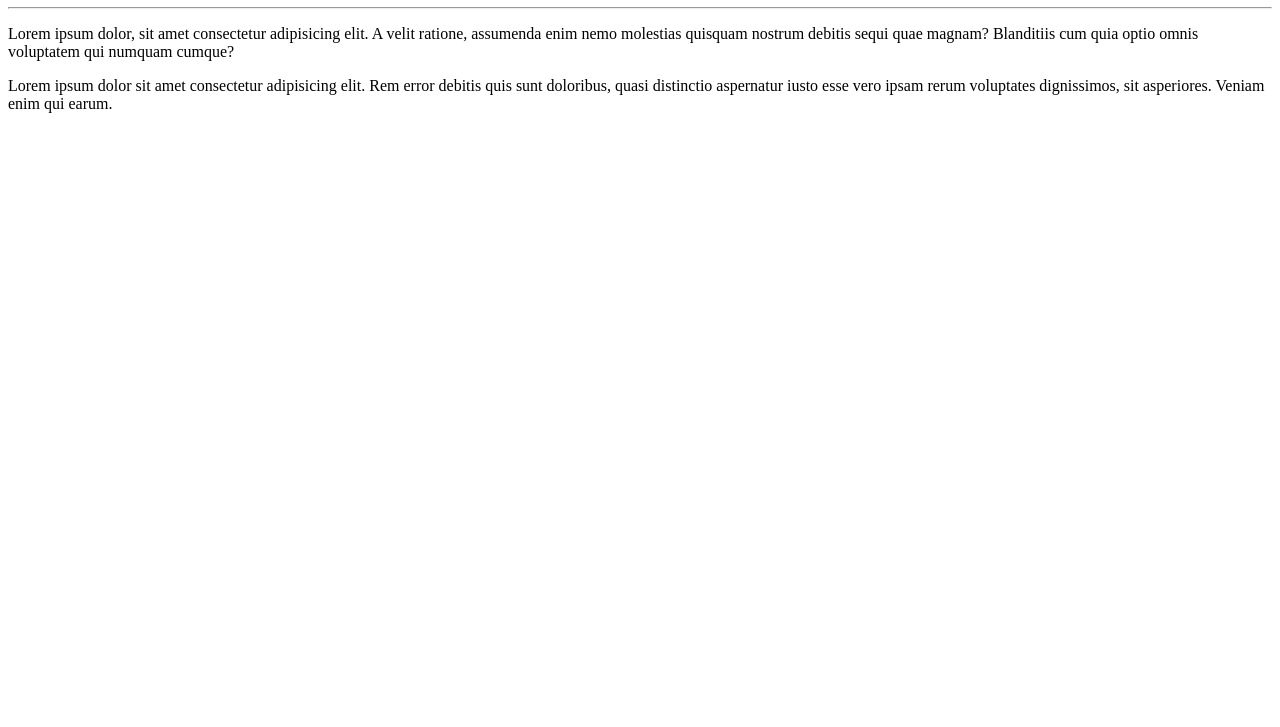
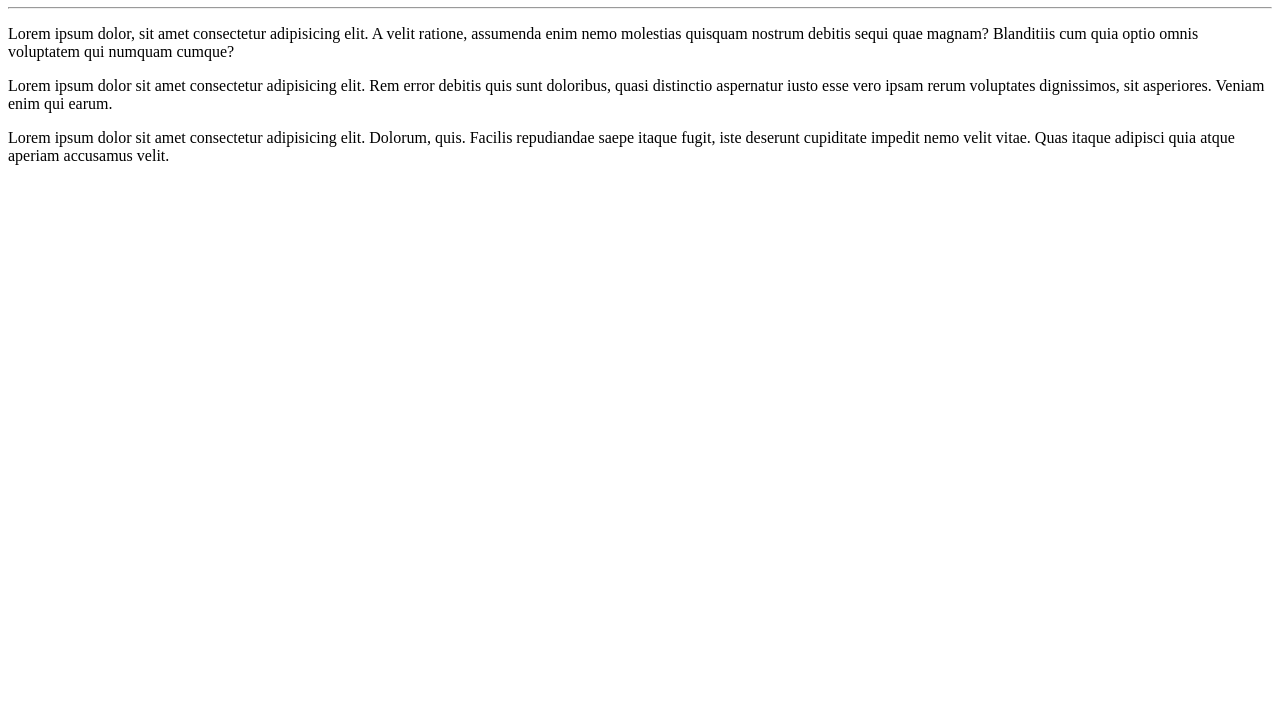
Before and after one commit to fgcabral88/CursoGitGithub, a plain HTML site: page Site-Exemplo/Index.html in a window 1280 px wide. Shown: the part 73-800 px from the top of the page. Drawn offline with Linux system fonts and the light colour scheme.

Commit message:
Update Index.html

```diff
--- a/Site-Exemplo/Index.html
+++ b/Site-Exemplo/Index.html
@@ -15,6 +15,7 @@
     <p>Lorem ipsum dolor, sit amet consectetur adipisicing elit. A velit ratione, assumenda enim nemo molestias quisquam
     nostrum debitis sequi quae magnam? Blanditiis cum quia optio omnis voluptatem qui numquam cumque?</p>
     <p>Lorem ipsum dolor sit amet consectetur adipisicing elit. Rem error debitis quis sunt doloribus, quasi distinctio aspernatur iusto esse vero ipsam rerum voluptates dignissimos, sit asperiores. Veniam enim qui earum.</p>
+    <p>Lorem ipsum dolor sit amet consectetur adipisicing elit. Dolorum, quis. Facilis repudiandae saepe itaque fugit, iste deserunt cupiditate impedit nemo velit vitae. Quas itaque adipisci quia atque aperiam accusamus velit.</p>
 </body>
 
 </html>
```
